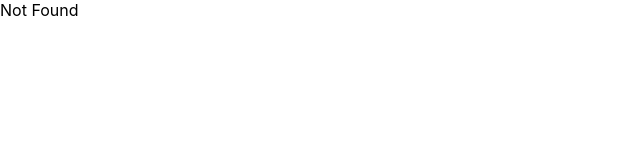
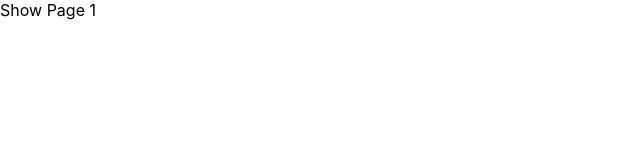
Before and after one commit to abhisheknain00/box-office-app, a React (Create React App) app: page /show/1 in a window 1280 px wide. Shown: the top 160 px of the page, without its empty margins (0-640 px from the left). Built offline with nearby package versions, Linux system fonts and the light colour scheme.

Commit message:
created dynamic show pages

```diff
--- a/src/App.jsx
+++ b/src/App.jsx
@@ -2,6 +2,7 @@
 import Home from './pages/Home';
 import Starred from './pages/Starred';
 import MainLayout from './components/MainLayout';
+import Show from './pages/Show';
 
 function App() {
   return (
@@ -11,6 +12,8 @@
           <Route path="/" element={<Home />} />
           <Route path="/starred" element={<Starred />} />
         </Route>
+
+        <Route path="/show/:showId" element={<Show />} />
 
         <Route path="*" element={<div>Not Found</div>} />
 
--- a/src/components/shows/ShowCard.jsx
+++ b/src/components/shows/ShowCard.jsx
@@ -15,7 +15,7 @@
       <p>{summaryStr}</p>
 
       <div>
-        <Link to="/">Read Me</Link>
+        <Link to={`/show/${id}`}>Read Me</Link>
         <button type="button">Star Me</button>
       </div>
     </div>
--- /dev/null
+++ b/src/pages/Show.jsx
@@ -0,0 +1,9 @@
+import { useParams } from 'react-router-dom';
+
+const Show = () => {
+  const { showId } = useParams();
+
+  return <div>Show Page {showId}</div>;
+};
+
+export default Show;
```
